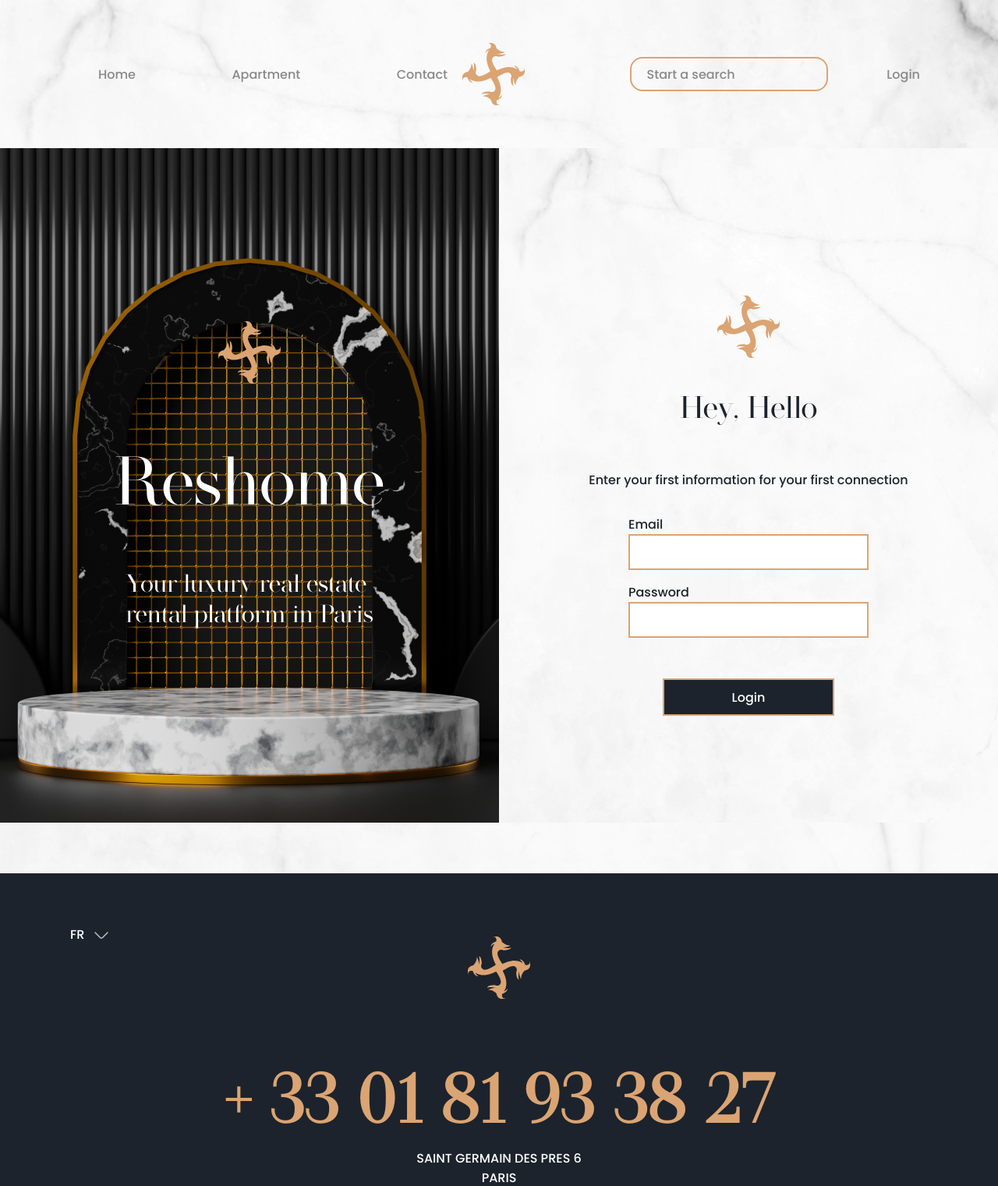
After one commit to DwainAB/Reshome, a PHP site: page /PageSignup.php in a window 1280 px wide. The commit adds this page. Shown: the top 1521 px of the page at 78% size. Run offline with PHP 8.4, Linux system fonts and the light colour scheme.

Commit message:
login finish

```diff
--- a/PageRegister.php
+++ b/PageSignup.php
@@ -1,14 +1,14 @@
 <!DOCTYPE html>
 <html lang="fr">
-<?php include './src/includes/HeadRegister.php'; ?>
+<?php include './src/includes/HeadSignup.php'; ?>
 <body>
     <div class="container-pageAppart">
         <?php include './src/includes/navbar.php'; ?>
-        <?php include './src/includes/Register.php'; ?>
+        <?php include './src/includes/signup.php'; ?>
         <?php include './src/includes/Footer.php'; ?>
     </div>
 
-<script src="./public/JS/CallApi.js"></script>
-<script src="./public/JS/Register.js"></script>
+<script src="./public/JS/CallAp.js"></script>
+<script src="./public/JS/singup.js"></script>
 </body>
 </html>
--- /dev/null
+++ b/public/CSS/signup.css
@@ -0,0 +1,113 @@
+.register-container-g {
+    width: 100vw;
+    height: 110vh;
+    display: flex;
+    padding-bottom: 50px;
+  }
+
+  .register-left-part{
+    flex: 1;
+    display: flex;
+    flex-direction: column;
+    justify-content: center;
+    align-items: center;
+    padding: 0 auto;
+    background-image: url('../CSS/Assets/backgroundAnnouncement.png');
+    height: 865px;
+  }
+
+ .register-right-part {
+    flex: 1;
+    display: flex;
+    flex-direction: column;
+    justify-content: center;
+    align-items: center;
+    height: 865px;
+  }
+
+  .register-left-title{
+    font-size: 2.5rem;
+    font-weight: 400;
+    font-family: var(--secondary-font);
+    color: var(--secondary-color);
+  }
+
+  .register-left-logo,.register-right-logo{
+    width: 80px;
+    height: 80px;
+  }
+
+  .register-left-text{
+    font-family: var(--primary-font);
+    font-weight: 500;
+    font-size: 1rem;
+    color: var(--secondary-color);
+  }
+
+  .container-input-register-left{
+    font-family: var(--primary-font);
+    font-weight: 500;
+    font-size: 1rem;
+    color: var(--secondary-color);
+    display: flex;
+    flex-direction: column;
+    margin-top: 16px;
+  }
+
+  .register-left-input{
+    width: 300px;
+    height: 40px;
+    border: 2px solid var(--primary-color);
+  }
+
+  .register-left-div-btn{
+    width: 220px;
+    height: 48px;
+    margin: 0 auto;
+  }
+
+  .register-left-btn{
+    width: 220px;
+    height: 48px;
+    color: white;
+    border: 2px solid var(--primary-color);
+    background-color: var(--secondary-color);
+    font-size: 1rem;
+    font-weight: 500;
+    font-family: var(--primary-font);
+    margin-top: 52px;
+  }
+
+  /* Part two */
+
+  .register-right-part{
+    background-image: url('../CSS/Assets/background-signup-left.png');
+    background-size: cover;
+    background-position: center;
+  }
+
+  .register-right-small-part{
+    width: 480px;
+    height: 100%;
+    display: flex;
+    flex-direction: column;
+    justify-content: center;
+    align-items: center;
+  }
+
+  .register-right-title{
+    color: white;
+    font-family: var(--secondary-font);
+    font-weight: 400;
+    font-size: 5.5rem;
+    margin-bottom: 32px;
+    opacity: 1 !important;
+  }
+
+  .register-right-text{
+    color: white;
+    font-family: var(--secondary-font);
+    font-weight: 400;
+    font-size: 2rem;
+    opacity: 1 !important;
+  }
--- /dev/null
+++ b/src/Includes/HeadSignup.php
@@ -0,0 +1,13 @@
+<head>
+    <meta charset="UTF-8">
+    <meta http-equiv="X-UA-Compatible" content="IE=edge">
+    <meta name="viewport" content="width=device-width, initial-scale=1.0">
+    <link rel="preconnect" href="https://fonts.googleapis.com">
+    <link rel="preconnect" href="https://fonts.gstatic.com" crossorigin>
+    <link href="https://fonts.googleapis.com/css2?family=Cormorant+Garamond:wght@300&family=Merriweather:wght@300&family=Montserrat:wght@300&family=Poppins:ital,wght@0,100;0,200;0,300;0,500;0,600;0,800;0,900;1,100;1,200;1,300;1,400;1,500;1,600;1,700;1,800;1,900&display=swap" rel="stylesheet">
+    <link href="./public/CSS/NavbarClair.css" rel="stylesheet">
+    <link href="./public/CSS/signup.css" rel="stylesheet">
+    <link href="./public/CSS/Footer.css" rel="stylesheet">
+    <link href="./public/CSS/global.css" rel="stylesheet">
+    <title>Announcement</title>
+</head>
--- /dev/null
+++ b/src/Includes/signup.php
@@ -0,0 +1,47 @@
+<div class="register-container-g" >
+
+    <div class="register-right-part" >
+
+            <div class="register-right-small-part" >
+
+                <img  class="register-right-logo"src="./public/CSS/Assets/logo.svg" alt="">
+
+                <h2 class="register-right-title" >Reshome</h2>
+
+                <h2 class="register-right-text" >Your luxury real estate <br> rental platform in Paris</h2>
+
+            </div>
+
+    </div>
+
+    <div class="register-left-part" >
+
+        <img class="register-left-logo" src="./public/CSS/Assets/logo.svg" alt="">
+
+        <h3 class="register-left-title" >Hey, Hello</h3>
+
+        <p class="register-left-text" >Enter your first information for your first connection </p>
+
+        <form class="register-left-form" action="http://localhost:8080/api/auth/login" method="GET">
+
+            <div class="email-g container-input-register-left">
+                <label class="register-left-label" for="">Email</label>
+                <input class="register-left-input" name="email" type="email">
+            </div>
+
+            <div class="password-g container-input-register-left">
+                <label class="register-left-label" for="">Password</label>
+                <input class="register-left-input"  name="password" type="password">
+            </div>
+
+            <div class="register-left-div-btn" >
+                <button class="register-left-btn" type="submit" >Login</button>
+            </div>
+
+        </form>
+
+    </div>
+
+
+
+</div>
```
Also changed, not shown: public/CSS/Assets/background-signup-left.png (added), public/JS/register.js (deleted).
